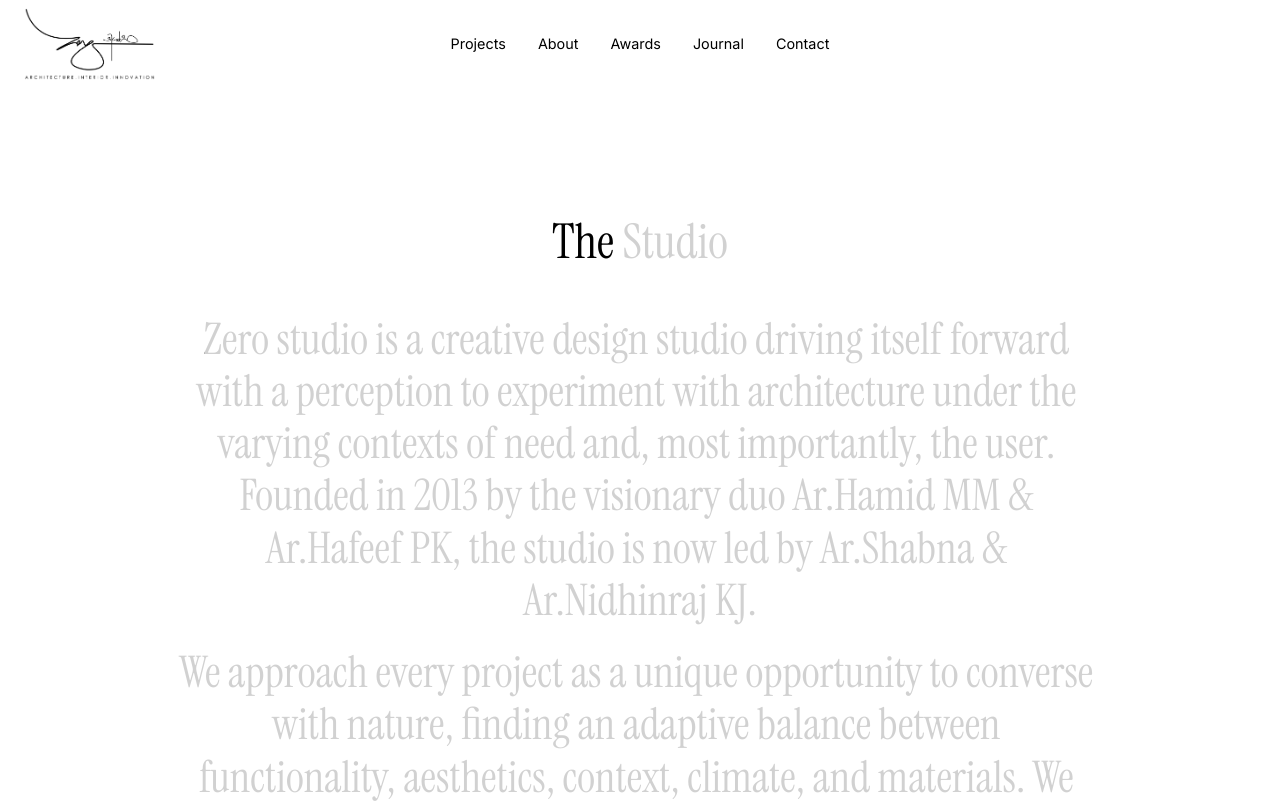
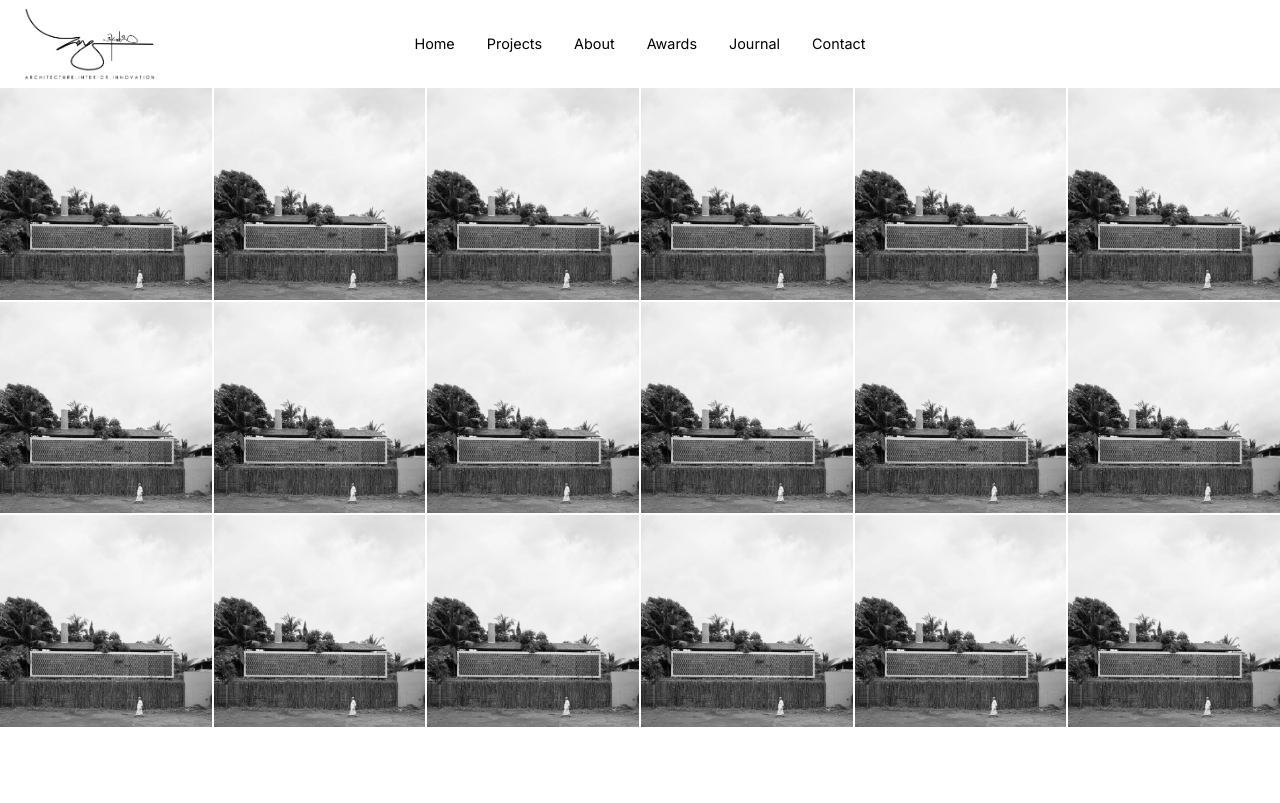
Before and after one commit to NE1LN47H/zerostudioarchitects, a Next.js app: page / in a window 1280 px wide. Shown: the top 803 px of the page. Built offline with nearby package versions, Linux system fonts and the light colour scheme.

Commit message:
Add uniform architectural hero image grid and add Home to navbar

```diff
--- a/app/components/Header.tsx
+++ b/app/components/Header.tsx
@@ -6,6 +6,7 @@
 import styles from "./Header.module.css";
 
 const LINKS = [
+  { href: "/", label: "Home" },
   { href: "/#projects", label: "Projects" },
   { href: "/#about", label: "About" },
   { href: "/awards", label: "Awards" },
--- /dev/null
+++ b/app/components/Hero.module.css
@@ -0,0 +1,54 @@
+.hero {
+  width: 100%;
+  position: relative;
+  background-color: var(--bg, #ffffff);
+}
+
+.grid {
+  display: grid;
+  width: 100%;
+  grid-template-columns: repeat(6, 1fr);
+  gap: 2px;
+  background-color: var(--bg, #ffffff);
+}
+
+.cell {
+  position: relative;
+  width: 100%;
+  aspect-ratio: 1 / 1;
+  overflow: hidden;
+  background-color: #e5e5e5;
+  cursor: pointer;
+}
+
+.image {
+  width: 100%;
+  height: 100%;
+  object-fit: cover;
+  object-position: center;
+  filter: grayscale(100%);
+  transform: scale(1);
+  transition: filter 0.5s ease, transform 0.5s ease;
+  display: block;
+  user-select: none;
+  -webkit-user-drag: none;
+}
+
+.cell:hover .image {
+  filter: grayscale(0%);
+  transform: scale(1.02);
+}
+
+/* Tablet: 4 equal columns */
+@media (max-width: 1023px) and (min-width: 641px) {
+  .grid {
+    grid-template-columns: repeat(4, 1fr);
+  }
+}
+
+/* Mobile: 2 equal columns */
+@media (max-width: 640px) {
+  .grid {
+    grid-template-columns: repeat(2, 1fr);
+  }
+}
--- a/app/components/Hero.tsx
+++ b/app/components/Hero.tsx
@@ -1,14 +1,28 @@
+import Image from "next/image";
+import styles from "./Hero.module.css";
+
+// 18 items matching the 6-column x 3-row layout
+const HERO_CELLS = Array.from({ length: 18 });
+
+// Single existing Zero Studio project image for layout & composition testing
+const TEST_IMAGE = "/projects/HAVEN/1-opt.jpg";
+
 export default function Hero() {
   return (
-    <section className="hero" id="top" aria-labelledby="hero-title">
-      <div className="ph-fill" aria-hidden="true"></div>
-      <div className="hero-panel glass glass-panel">
-        <h1 id="hero-title">Buildings shaped by their place</h1>
-        <p>Zero Studio Architectures designs homes, cultural spaces and workplaces with clear plans and honest materials.</p>
-        <div className="btn-row">
-          <a className="btn btn-primary" href="#projects">View Projects</a>
-          <a className="btn" href="#contact">Get in Touch</a>
-        </div>
+    <section className={styles.hero} id="hero" aria-label="Architectural projects hero grid">
+      <div className={styles.grid}>
+        {HERO_CELLS.map((_, index) => (
+          <div key={index} className={styles.cell}>
+            <Image
+              src={TEST_IMAGE}
+              alt=""
+              fill
+              sizes="(max-width: 640px) 50vw, (max-width: 1023px) 25vw, 16.66vw"
+              priority={index < 6}
+              className={styles.image}
+            />
+          </div>
+        ))}
       </div>
     </section>
   );
--- a/app/page.tsx
+++ b/app/page.tsx
@@ -1,3 +1,4 @@
+import Hero from "./components/Hero";
 import About from "./components/About";
 import Projects from "./components/Projects";
 import Journal from "./components/Journal";
@@ -6,6 +7,7 @@
 export default function Home() {
   return (
     <main id="main">
+      <Hero />
       <About />
       <Projects />
       <Journal />
```
